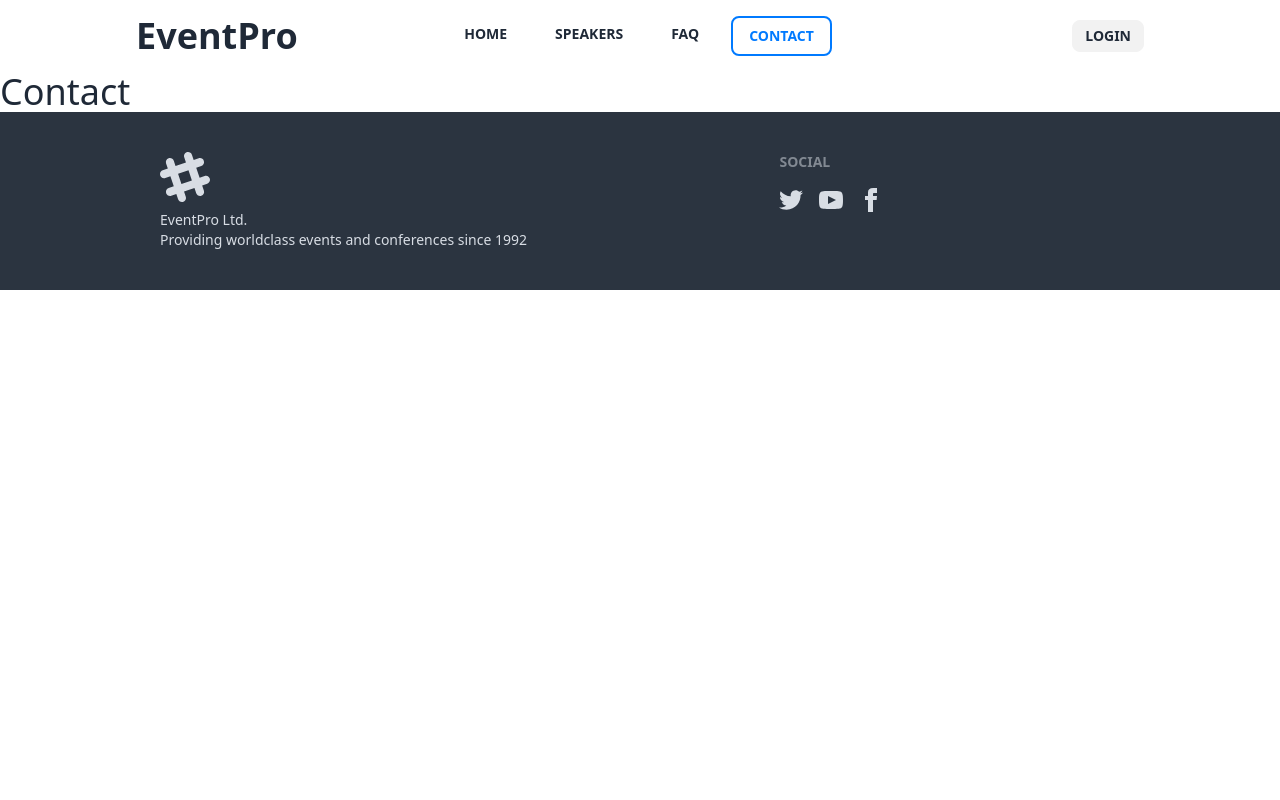
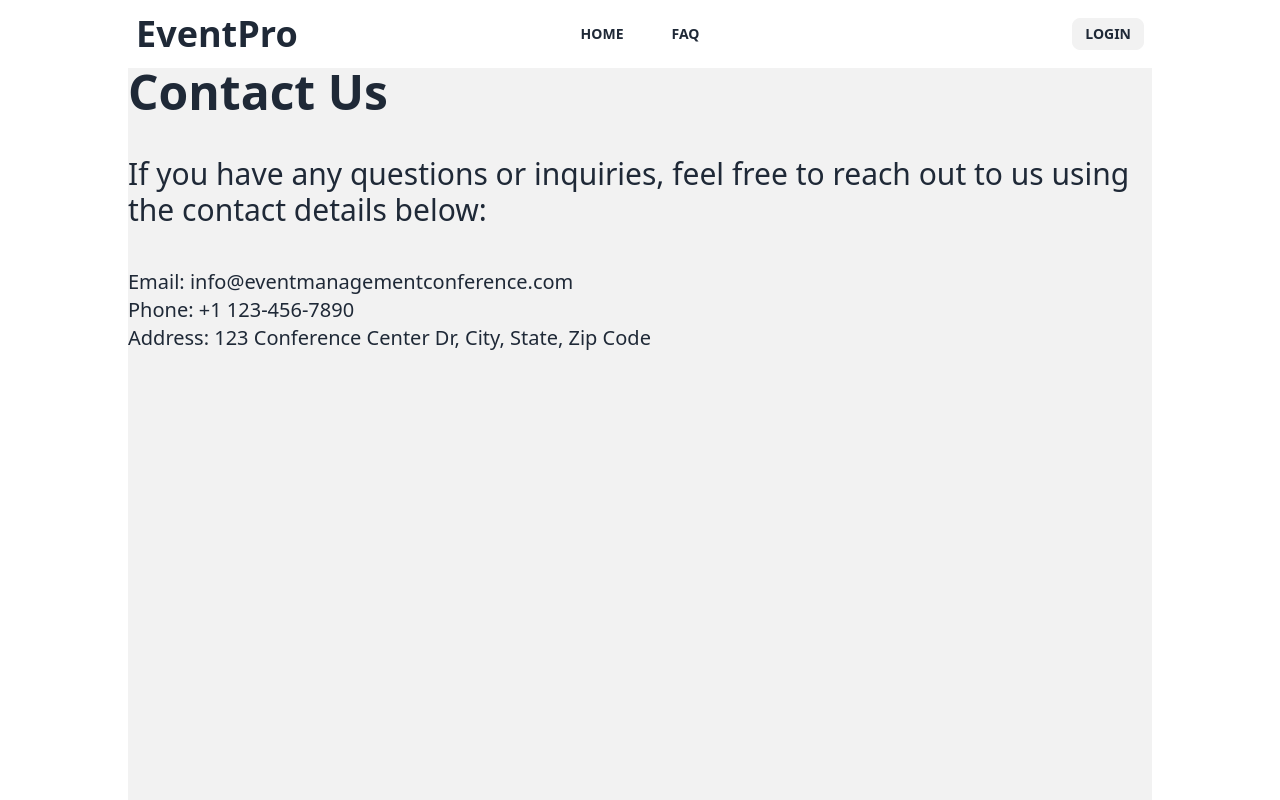
Before and after one commit to shoaib-mk2/EventLab, a React (Vite) app: page /contact in a window 1280 px wide. Shown: the top 800 px of the page. Built offline with nearby package versions, Linux system fonts and the light colour scheme; no server answers.

Commit message:
added regular expression validation for email and password

```diff
--- a/src/pages/Contact/Contact.jsx
+++ b/src/pages/Contact/Contact.jsx
@@ -2,8 +2,16 @@
 
 const Contact = () => {
     return (
-        <div>
-            <h2 className='text-4xl'>Contact</h2>
+        <div className="w-4/5 mx-auto min-h-screen bg-base-200">
+            <div className="">
+                <h2 className="text-5xl font-bold">Contact Us</h2>
+                <p className="text-3xl my-10">If you have any questions or inquiries, feel free to reach out to us using the contact details below:</p>
+                <div className="my-10 text-xl">
+                    <p>Email: info@eventmanagementconference.com</p>
+                    <p>Phone: +1 123-456-7890</p>
+                    <p>Address: 123 Conference Center Dr, City, State, Zip Code</p>
+                </div>
+            </div>
         </div>
     );
 };
--- a/src/pages/Home/BannerStyles.css
+++ b/src/pages/Home/BannerStyles.css
@@ -14,7 +14,7 @@
     position: absolute;
     right: 16px;
     bottom: 16px;
-    z-index: 10;
+    z-index: 0;
     width: 48px;
     height: 48px;
     display: flex;
--- a/src/pages/Navbar/Navbar.jsx
+++ b/src/pages/Navbar/Navbar.jsx
@@ -23,7 +23,21 @@ const Navbar = () => {
                 HOME
             </NavLink>
         </li>
-        <li>
+        {
+            user &&
+            <>
+                <li>
+                    <NavLink
+                        to="/speakers"
+                        className={({ isActive, isPending }) =>
+                            isPending ? "pending" : isActive ? "border-2 border-[#007aff] font-bold text-[#007aff]" : "font-bold "
+                        }>
+                        SPEAKERS
+                    </NavLink>
+                </li>
+            </>
+        }
+        {/* <li>
             <NavLink
                 to="/speakers"
                 className={({ isActive, isPending }) =>
@@ -31,7 +45,7 @@ const Navbar = () => {
                 }>
                 SPEAKERS
             </NavLink>
-        </li>
+        </li> */}
         <li>
             <NavLink
                 to="/faq"
@@ -41,7 +55,21 @@ const Navbar = () => {
                 FAQ
             </NavLink>
         </li>
-        <li>
+        {
+            user &&
+            <>
+                <li>
+                    <NavLink
+                        to="/contact"
+                        className={({ isActive, isPending }) =>
+                            isPending ? "pending" : isActive ? "border-2 border-[#007aff] font-bold text-[#007aff]" : "font-bold "
+                        }>
+                        CONTACT
+                    </NavLink>
+                </li>
+            </>
+        }
+        {/* <li>
             <NavLink
                 to="/contact"
                 className={({ isActive, isPending }) =>
@@ -49,7 +77,7 @@ const Navbar = () => {
                 }>
                 CONTACT
             </NavLink>
-        </li>
+        </li> */}
     </>
 
     return (
--- a/src/pages/Register/Register.jsx
+++ b/src/pages/Register/Register.jsx
@@ -16,6 +16,7 @@ const Register = () => {
         const password = e.target.password.value;
         console.log(name, email, password);
 
+        // verifying if the password length is 6 or more
         if (password.length < 6) {
             return toast('Your password is less than 6 characters', {
                 position: "top-center",
@@ -29,8 +30,25 @@ const Register = () => {
                 type: "error"
             });
         }
+
+        // verifying if the password have any capital letters
         else if (!/[A-Z]/.test(password)) {
             return toast('Your password do not have a capital letter', {
+                position: "top-center",
+                autoClose: 5000,
+                hideProgressBar: false,
+                closeOnClick: true,
+                pauseOnHover: true,
+                draggable: true,
+                progress: undefined,
+                theme: "light",
+                type: "error"
+            });
+        }
+
+        // verifying if the password have any special characters
+        else if (!/[!@#$%^&*(),.?":{}|<>]/.test(password)) {
+            return toast("Your password don't have any special characters", {
                 position: "top-center",
                 autoClose: 5000,
                 hideProgressBar: false,
```
